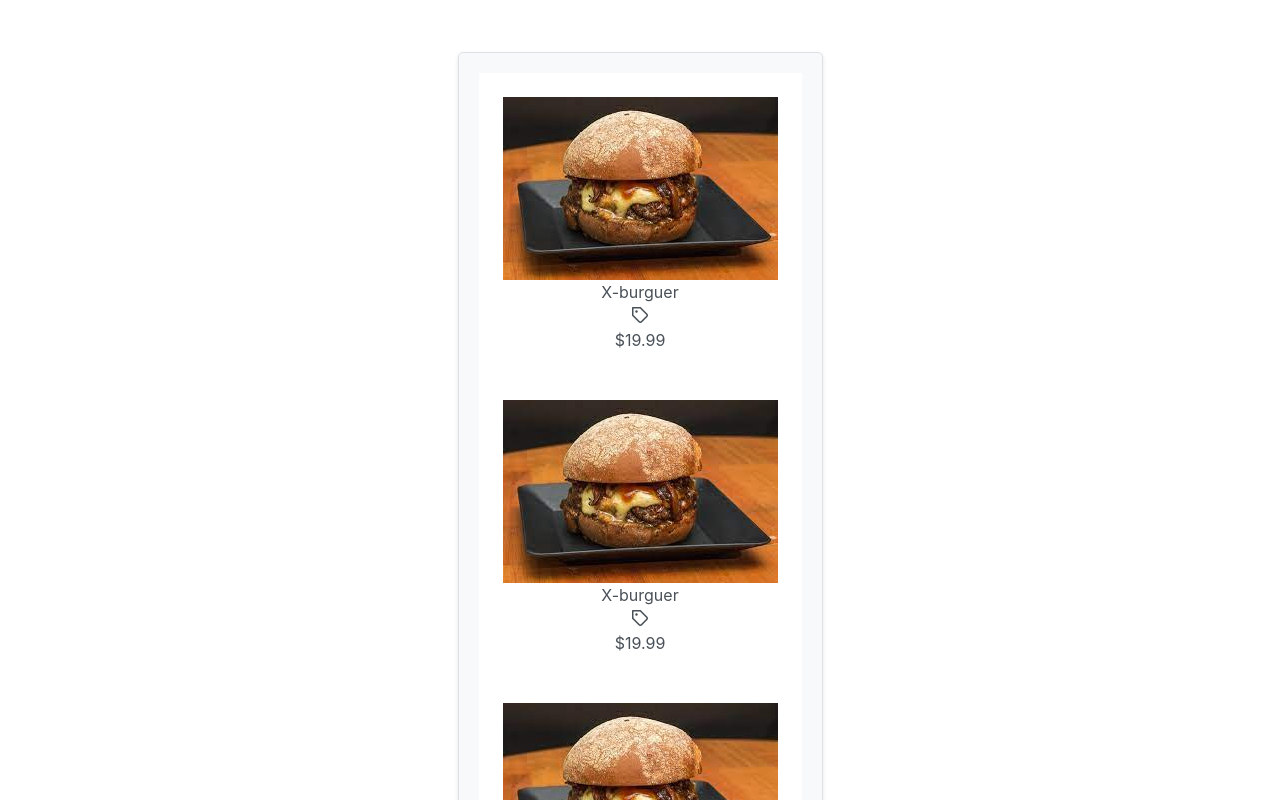
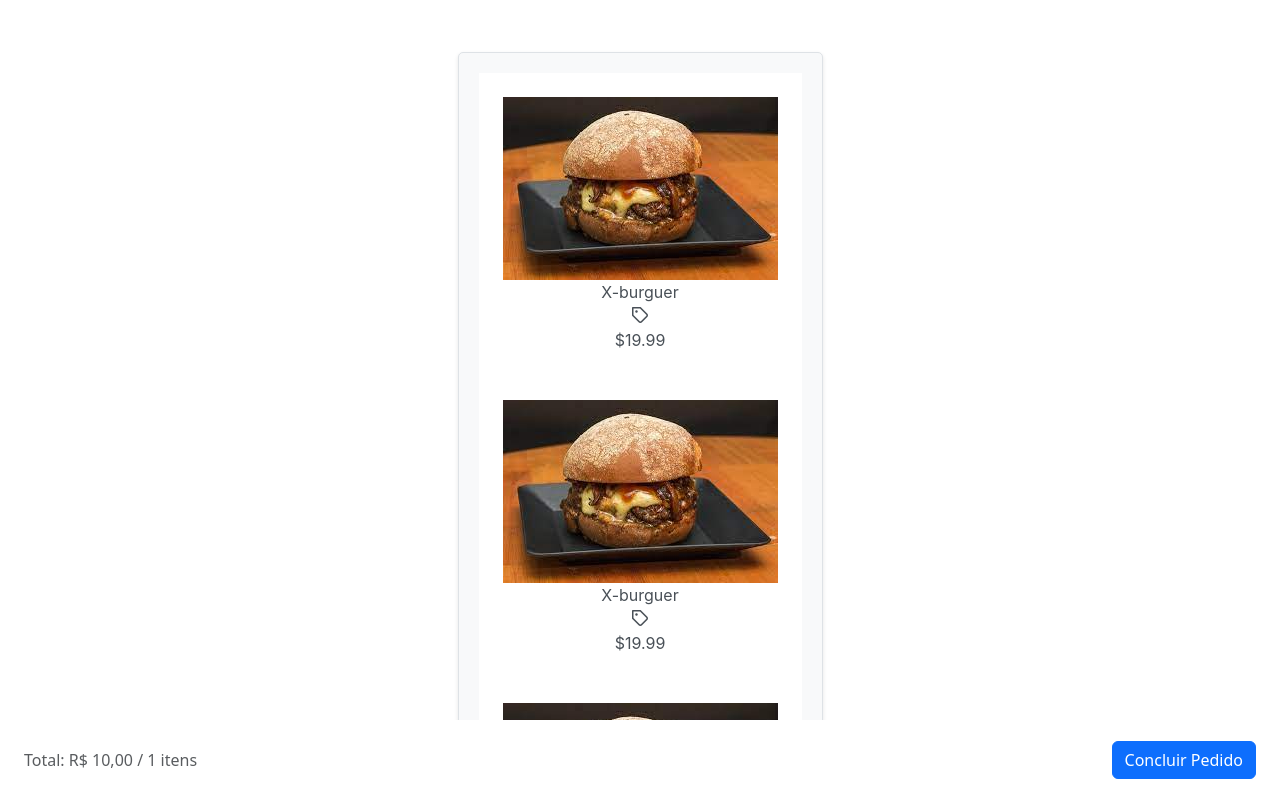
Before and after one commit to qmclouca/SENAC_REACT_FRONT, a React (Vite) app in the folder LanchesSenac/: page /carrinho in a window 1280 px wide. Shown: the top 800 px of the page. Built offline with nearby package versions, Linux system fonts and the light colour scheme.

Commit message:
Estilização do RodapeComponent

```diff
--- a/LanchesSenac/src/Pages/Carrinho/Carrinho.tsx
+++ b/LanchesSenac/src/Pages/Carrinho/Carrinho.tsx
@@ -2,6 +2,7 @@ import React from "react";
 import CarrinhoComponent from "../../components/Carrinho/CarrinhoComponent";
 import { Pedido } from "../../interfaces/Pedido";
 import { ItemCarrinhoProps } from "../../interfaces/ItemCarrinhoProps";
+import RodapeConferenciaPedidoComponent from "../../components/RodapeConferenciaPedido/RodapeConferenciaPedidoComponent";
 
 const Carrinho: React.FC = () => {
   const itemCarrinho: ItemCarrinhoProps = {
@@ -29,6 +30,7 @@ const Carrinho: React.FC = () => {
   return (
     <div>
       <CarrinhoComponent pedido={pedido} />
+      <RodapeConferenciaPedidoComponent nomeBotao="Concluir Pedido" quantidadeItem={itemCarrinho.quantidade} subtotal={"10,00"}/>
     </div>
   );
 };
--- a/LanchesSenac/src/components/RodapeConferenciaPedido/RodapeConferenciaPedidoComponent.css
+++ b/LanchesSenac/src/components/RodapeConferenciaPedido/RodapeConferenciaPedidoComponent.css
@@ -3,3 +3,15 @@
     justify-content: center;
     align-items: center;
 }
+
+.fixed-footer {
+    position: fixed;
+    bottom: 0;
+    left: 0;
+    width: 100%;
+    background-color: #fff; /* Adjust background color as needed */
+    display: flex;
+    justify-content: space-between; /* Adjust content alignment as needed */
+    align-items: center; /* Adjust vertical alignment as needed */
+    padding: 1rem;
+  }
--- a/LanchesSenac/src/components/RodapeConferenciaPedido/RodapeConferenciaPedidoComponent.tsx
+++ b/LanchesSenac/src/components/RodapeConferenciaPedido/RodapeConferenciaPedidoComponent.tsx
@@ -1,24 +1,15 @@
 import './RodapeConferenciaPedidoComponent.css';
-import { Col, Row } from "react-bootstrap";
 import { Rodape } from "../../interfaces/Rodape";
-import Button from 'react-bootstrap/Button';
-import Card from 'react-bootstrap/Card';
 
 const RodapeConferenciaPedidoComponent: React.FC<Rodape> = ({ subtotal, quantidadeItem, nomeBotao }) => {
     return (
-            <Card>  { }
-                <Card.Body>
-                    <Card.Text>
-                        <Row>
-                            <Col className="d-flex align-items-center" style={{ position: 'absolute' }}>
-                                {subtotal}/{quantidadeItem} itens
-                                <Button variant="primary" style={{ marginLeft: '10px' }}>{nomeBotao}</Button>
-                            </Col>
-                        </Row>
-                    </Card.Text>
-                </Card.Body>
-            </Card>
-    );
+        <footer className="fixed-footer d-flex justify-content-between align-items-center py-2 px-4" style={{ height: '80px' }}>  {/* Adjust the value (e.g., '70px') for desired height */}
+          <div className="d-flex align-items-center">
+            <p className="text-muted me-3 mb-0">Total: R$ {subtotal} / {quantidadeItem} itens</p>
+          </div>
+          <button className="btn btn-primary">{nomeBotao}</button>
+        </footer>
+      );
 };
 
 export default RodapeConferenciaPedidoComponent;
```
